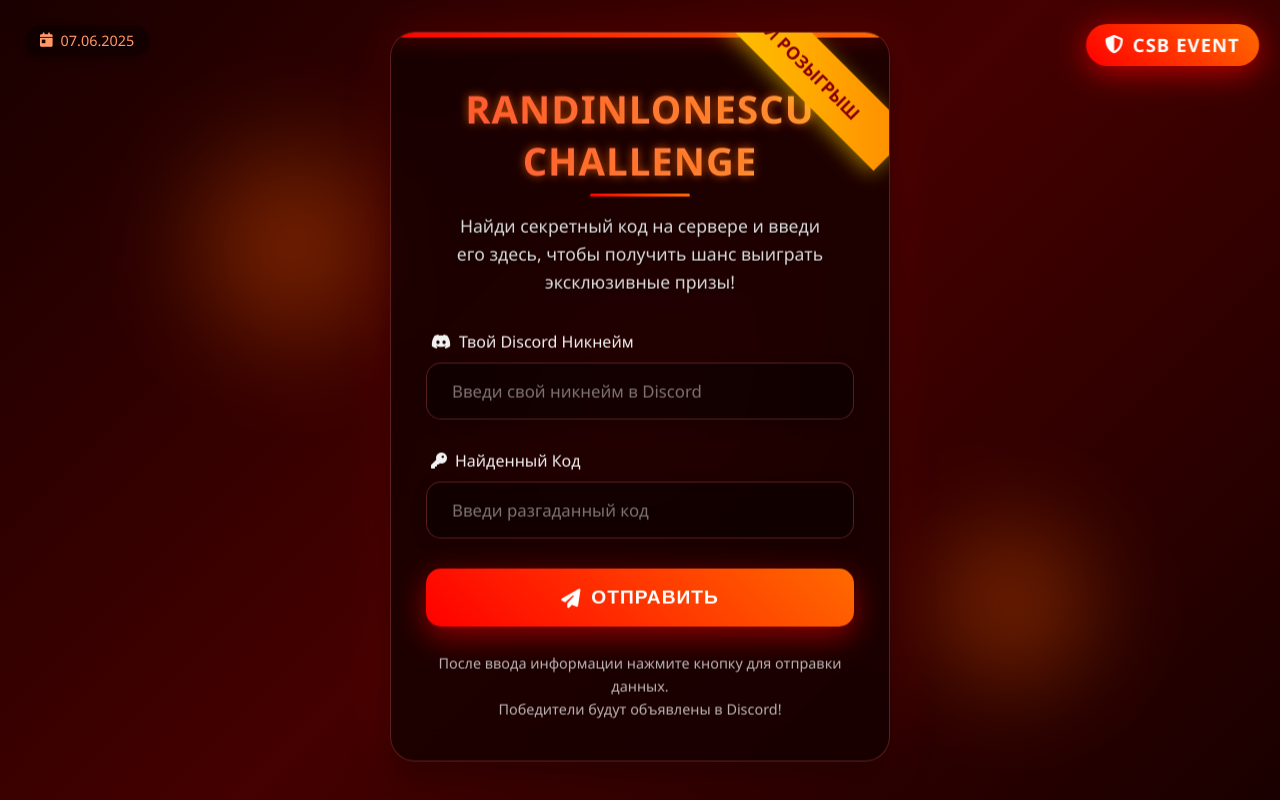
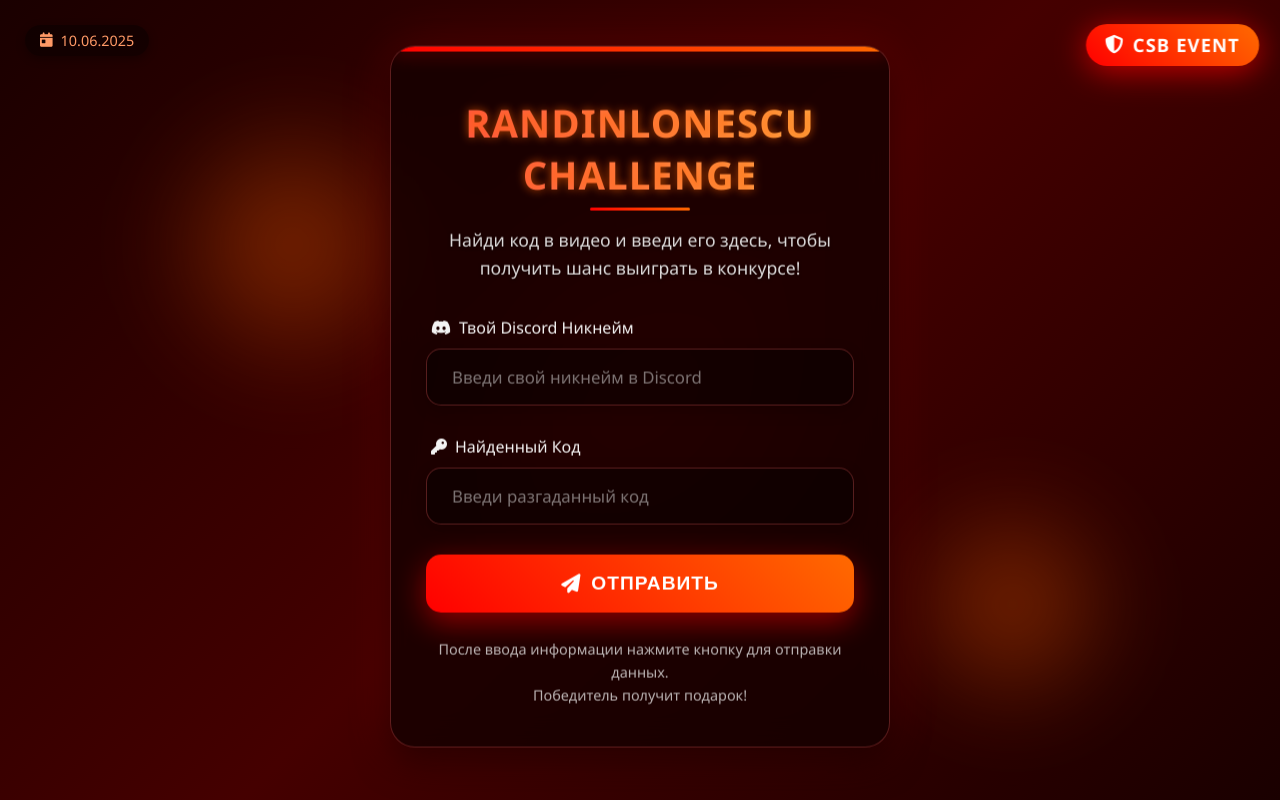
Before and after one commit to TsukuyoPng/RandinServer, a plain HTML site: page index.html in a window 1280 px wide. Drawn offline with Linux system fonts and the light colour scheme; a script that the page names is missing.

Commit message:
Update index.html

```diff
--- a/index.html
+++ b/index.html
@@ -439,17 +439,16 @@
 
     <div class="event-date">
         <i class="fas fa-calendar-day"></i>
-        <span>07.06.2025</span>
+        <span>10.06.2025</span>
     </div>
 
     <canvas id="triangles-canvas"></canvas>
 
     <div class="container">
-        <div class="winner-banner">ПРИЗОВОЙ РОЗЫГРЫШ</div>
 
         <div class="header">
             <h2>RANDINLONESCU CHALLENGE</h2>
-            <p>Найди секретный код на сервере и введи его здесь, чтобы получить шанс выиграть эксклюзивные призы!</p>
+            <p>Найди код в видео и введи его здесь, чтобы получить шанс выиграть в конкурсе!</p>
         </div>
 
         <div class="input-group">
@@ -476,7 +475,7 @@
         </button>
 
         <div class="info-text">
-            <p>После ввода информации нажмите кнопку для отправки данных.<br>Победители будут объявлены в Discord!</p>
+            <p>После ввода информации нажмите кнопку для отправки данных.<br>Победитель получит подарок!</p>
         </div>
 
         <div class="loading" id="loading">
```
